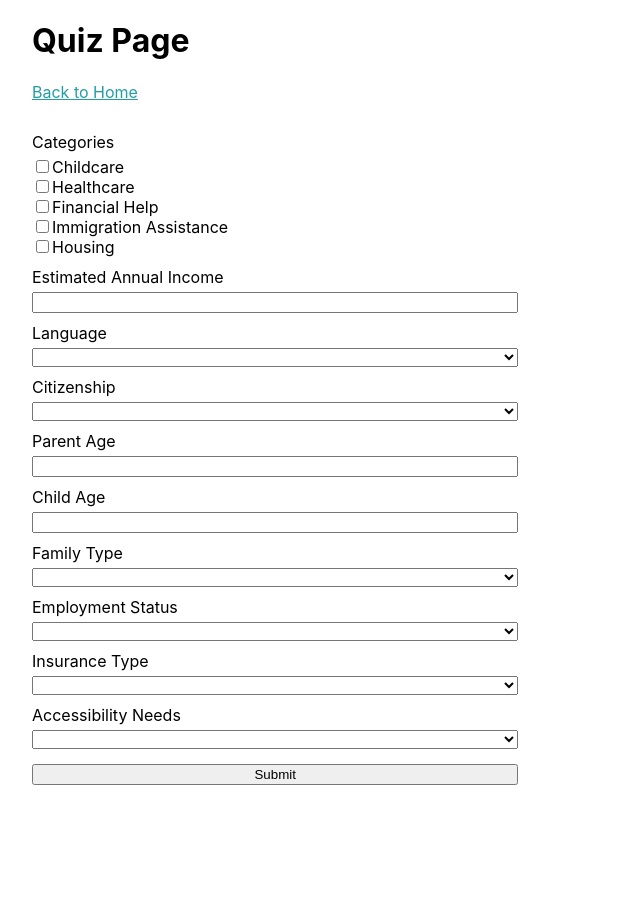
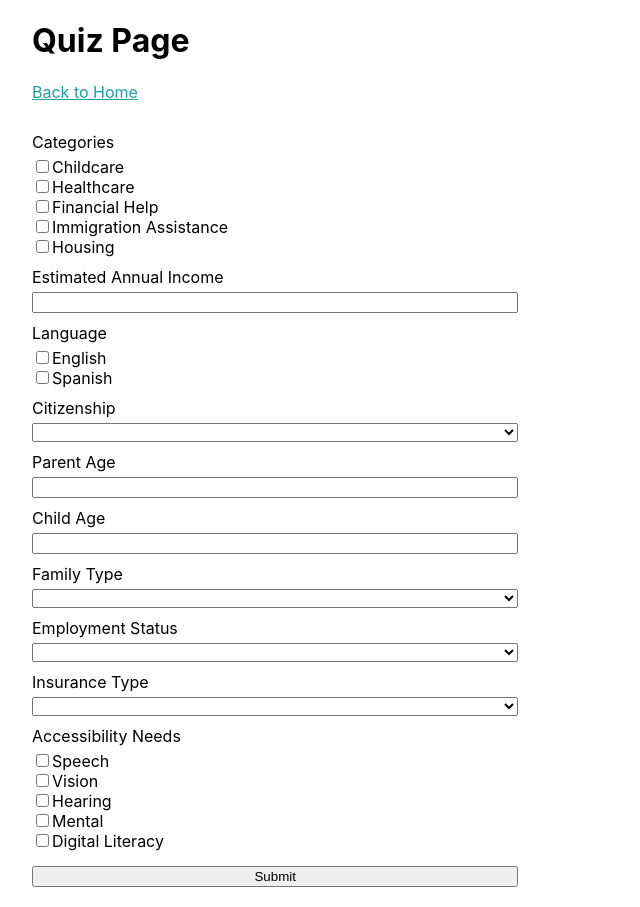
Before and after one commit to sandboxnu/happy-eastie, a Next.js app: page /quiz in a window 1280 px wide. Shown: the whole page, without its empty margins (0-640 px from the left). Before the commit the page ends 805 px from the top, so only its background shows below. Built offline with nearby package versions, Linux system fonts and the light colour scheme.

Commit message:
list responses for languages/accessibility

```diff
--- a/components/quiz/QuizForm.tsx
+++ b/components/quiz/QuizForm.tsx
@@ -23,7 +23,7 @@ export const QuizForm: React.FC<QuizFormProps> = (props: QuizFormProps) => {
       .positive(errorMessages.incomeError)
       .typeError(errorMessages.incomeError)
       .nullable(),
-    language: Yup.string(),
+    language: Yup.array(),
     citizenship: Yup.string(),
     parentAge: Yup.number()
       .positive(errorMessages.ageError)
@@ -38,7 +38,7 @@ export const QuizForm: React.FC<QuizFormProps> = (props: QuizFormProps) => {
     family: Yup.string(),
     employmentStatus: Yup.string(),
     insurance: Yup.string(),
-    accessibility: Yup.string(),
+    accessibility: Yup.array(),
   });
 
   let initialValues =  {
@@ -86,12 +86,14 @@ export const QuizForm: React.FC<QuizFormProps> = (props: QuizFormProps) => {
           <ErrorMessage name="income" render={renderError} />
 
           <label className={styles.label}>Language</label>
-          <Field as='select' name="language">
-            <option></option>
-            {
-              enumValues<Language>(Language)
-            }
-          </Field>
+          <div>
+            {Object.values(Language).map(c =>
+              <label key={c}>
+                <Field type="checkbox" name="language" value={c} id={c} />{c}
+                <br></br>
+              </label>
+            )}
+          </div>
 
           <label className={styles.label}>Citizenship</label>
           <Field as='select' name="citizenship">
@@ -134,12 +136,14 @@ export const QuizForm: React.FC<QuizFormProps> = (props: QuizFormProps) => {
           </Field>
 
           <label className={styles.label}>Accessibility Needs</label>
-          <Field as='select' name="accessibility">
-            <option></option>
-            {
-              enumValues<Accessibility>(Accessibility)
-            }
-          </Field>
+          <div>
+            {Object.values(Accessibility).map(c =>
+              <label key={c}>
+                <Field type="checkbox" name="accessibility" value={c} id={c} />{c}
+                <br></br>
+              </label>
+            )}
+          </div>
 
           <button className={styles.submit} type="submit">Submit</button>
         </span>
--- a/models/types.ts
+++ b/models/types.ts
@@ -48,14 +48,14 @@ export interface EventInfo {
 export interface SurveyAnswers {
     category: ResourceCategory[];
     income?: number;
-    language?: string;
+    language: Language[];
     citizenship?: Citizenship;
     parentAge?: number;
     childAge?: number;
     family?: Family;
     employmentStatus?: EmploymentStatus;
     insurance?: Insurance;
-    accessibility?: Accessibility; //TODO: Might need to change to multi-select, since people can have multiple accessibility needs
+    accessibility: Accessibility[]; //TODO: Might need to change to multi-select, since people can have multiple accessibility needs
 }
 
 /**
@@ -134,16 +134,16 @@ export enum Insurance {
 }
 
 export enum Accessibility {
-    "Speech",
-    "Vision",
-    "Hearing",
-    "Mental",
-    "Digital Literacy"
+    Speech = "Speech",
+    Vision = "Vision",
+    Hearing = "Hearing",
+    Mental = "Mental",
+    DigitalLiteracy = "Digital Literacy"
 }
 
 export enum Language {
-    "English",
-    "Spanish"
+    English = "English",
+    Spanish = "Spanish"
 }
 
 export interface Resource extends DocumentData {
--- a/pages/api/resources/index.ts
+++ b/pages/api/resources/index.ts
@@ -49,7 +49,7 @@ async function getResources(answers: SurveyAnswers) : Promise<ResourcesResponse>
     const requested : Resource[] = []
     const additional : Resource[] = []
     resources.reduce((prev: Resource, curr: Resource) => {
-      (curr.category && curr.category.some((c1: ResourceCategory) => answers.category.some((c2: ResourceCategory) => c1 === c2))) ? requested.push(curr) : additional.push(curr)
+      (curr.category && curr.category.some(c1 => answers.category.some(c2 => c1 === c2))) ? requested.push(curr) : additional.push(curr)
       return curr
     })
     return {data: {
@@ -61,16 +61,16 @@ async function getResources(answers: SurveyAnswers) : Promise<ResourcesResponse>
 function matchesSurvey(answers: SurveyAnswers, r: Resource) {
   return (!answers.income || !r.maximumIncome || answers.income < r.maximumIncome)
     && (!answers.income || !r.minimumIncome || answers.income > r.minimumIncome)
-    && (!answers.language || !r.language || r.language.some((l : String) => l === answers.language))
-    && (!answers.citizenship || !r.citizenship || r.citizenship.some((c : Citizenship) => c === answers.citizenship))
+    && (!answers.language || !r.language || r.language.some(l1 => answers.language.some(l2 => l1 === l2))
+    && (!answers.citizenship || !r.citizenship || r.citizenship.some(c => c === answers.citizenship))
     && (!answers.parentAge || !r.maximumParentAge || answers.parentAge < r.maximumParentAge)
     && (!answers.parentAge || !r.minimumParentAge || answers.parentAge > r.minimumParentAge)
     && (!answers.childAge || !r.maximumChildAge || answers.childAge < r.maximumChildAge)
     && (!answers.childAge || !r.minimumChildAge || answers.childAge > r.minimumChildAge)
-    && (!answers.family || !r.family || r.family.some((f: Family) => f === answers.family))
-    && (!answers.employmentStatus || !r.employmentStatus || r.employmentStatus.some((e : EmploymentStatus) => e === answers.employmentStatus))
-    && (!answers.insurance || !r.insurance || r.insurance.some((i : Insurance) => i === answers.insurance))
-    && (!answers.accessibility || !r.accessibility || r.accessibility.some((a : Accessibility) => a === answers.accessibility))
+    && (!answers.family || !r.family || r.family.some(f => f === answers.family))
+    && (!answers.employmentStatus || !r.employmentStatus || r.employmentStatus.some(e => e === answers.employmentStatus))
+    && (!answers.insurance || !r.insurance || r.insurance.some(i => i === answers.insurance))
+    && (!answers.accessibility || !r.accessibility || r.accessibility.some(a1 => answers.accessibility.some(a2 => a1 === a2))))
 }
 
 /*
```
